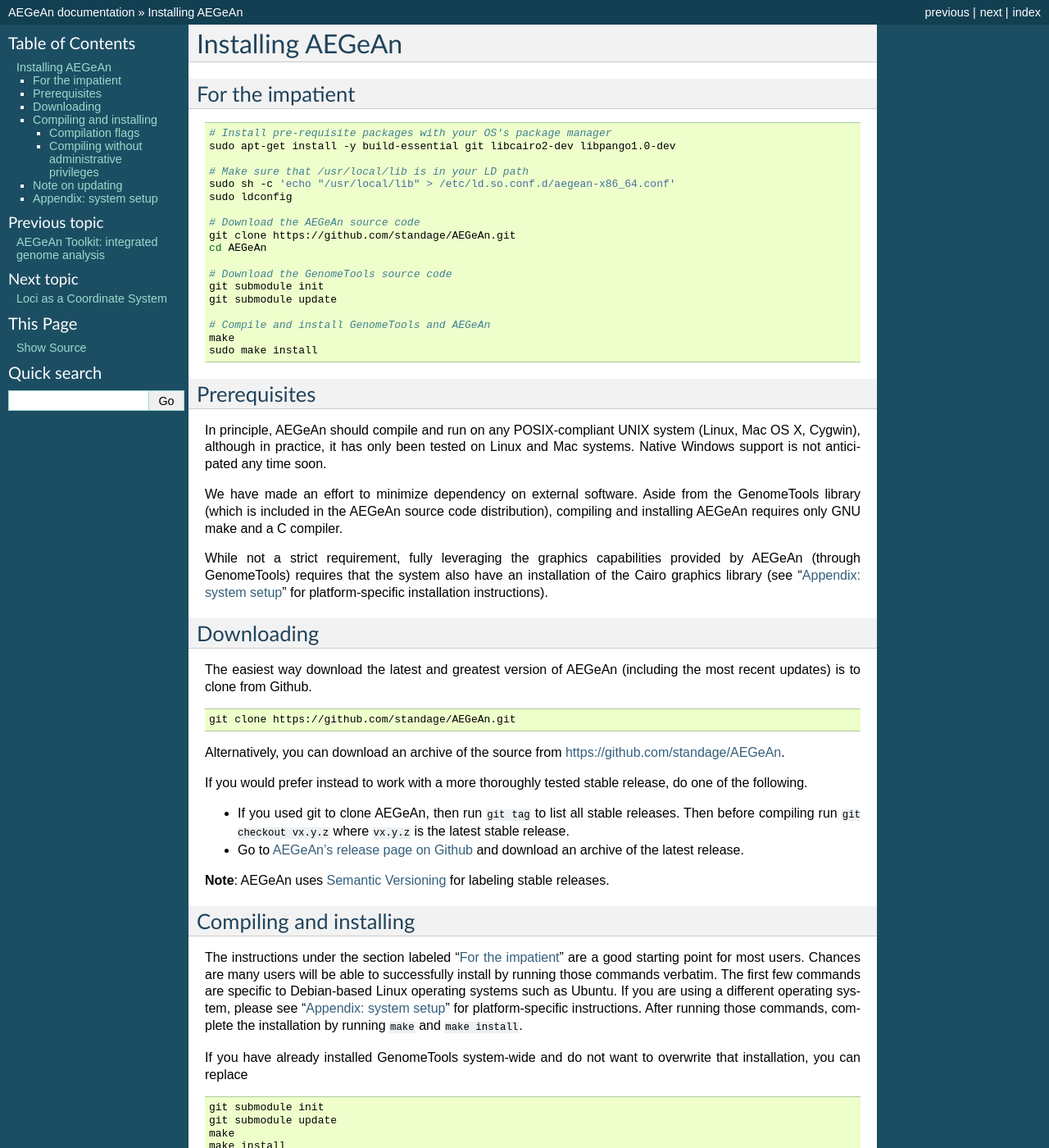
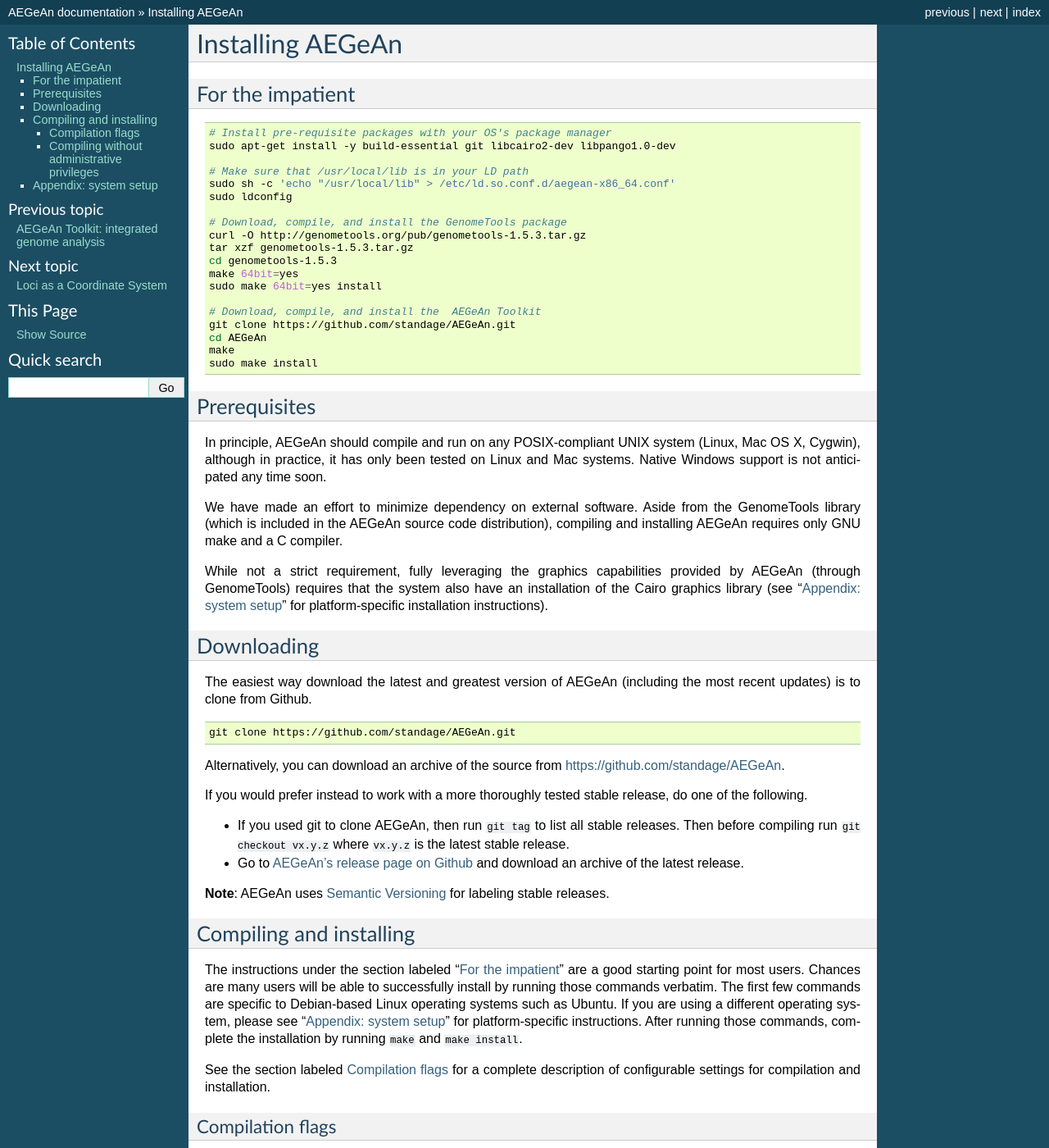
Before and after one commit to BrendelGroup/AEGeAn, a Sphinx documentation site: the page built from docs/install.rst, in a window 1280 px wide and 1400 px high. Shown: the whole window at 82% size. Built offline with Sphinx 7.4.7, drawn with Linux system fonts in a browser that asks for light colours; some of the changed text lies outside the part shown.

Commit message:
Removed GenomeTools submodule

```diff
--- a/docs/install.rst
+++ b/docs/install.rst
@@ -14,15 +14,16 @@
     sudo sh -c 'echo "/usr/local/lib" > /etc/ld.so.conf.d/aegean-x86_64.conf'
     sudo ldconfig
 
-    # Download the AEGeAn source code
+    # Download, compile, and install the GenomeTools package
+    curl -O http://genometools.org/pub/genometools-1.5.3.tar.gz
+    tar xzf genometools-1.5.3.tar.gz
+    cd genometools-1.5.3
+    make 64bit=yes
+    sudo make 64bit=yes install
+
+    # Download, compile, and install the  AEGeAn Toolkit
     git clone https://github.com/standage/AEGeAn.git
     cd AEGeAn
-
-    # Download the GenomeTools source code
-    git submodule init
-    git submodule update
-
-    # Compile and install GenomeTools and AEGeAn
     make
     sudo make install
 
@@ -56,7 +57,7 @@
 Alternatively, you can download an archive of the source from
 https://github.com/standage/AEGeAn.
 
-If you would prefer instead to work with a more  thoroughly tested stable
+If you would prefer instead to work with a more thoroughly tested stable
 release, do one of the following.
 
 * If you used git to clone AEGeAn, then run ``git tag`` to list all stable
@@ -82,23 +83,6 @@
 system setup`_"  for platform-specific instructions. After running those
 commands, complete the installation by running ``make`` and ``make install``.
 
-If you have already installed GenomeTools system-wide and do not want to
-overwrite that installation, you can replace
-
-.. code-block:: bash
-
-    git submodule init
-    git submodule update
-    make
-    make install
-
-with
-
-.. code-block:: bash
-
-    make agn
-    make agn-install
-
 See the section labeled `Compilation flags`_ for a complete description of
 configurable settings for compilation and installation.
 
@@ -116,8 +100,7 @@
 * ``optimize=yes``: enable performance optimization for the AEGeAn code
 * ``errorcheck=no``: allow code to compile even if there are warnings
 * ``debug=no``: disable debugging support
-* ``clean``: remove all compiler-generated AEGeAn files
-* ``clean-all``: remove all compiler generated files for AEGeAn and GenomeTools
+* ``clean``: remove all compiler-generated files
 
 For example, if you want to compile the code with performance optimizations
 enabled and graphics support disabled, run ``make optimize=yes cairo=no``
@@ -152,13 +135,6 @@
 
 .. _appendix-config:
 
-Note on updating
-----------------
-If you are using git and GitHub to keep up-to-date with AEGeAn's latest
-developments, be sure that whenever you run ``git pull`` to update the code, you
-also run ``git submodule update``. This will make sure that the version of
-GenomeTools on which AEGeAn depends is correct.
-
 Appendix: system setup
 ----------------------
 Below are instructions for installing prerequisites and configuring system paths
```
Also changed, not shown: .gitmodules (deleted), 1 other file.
